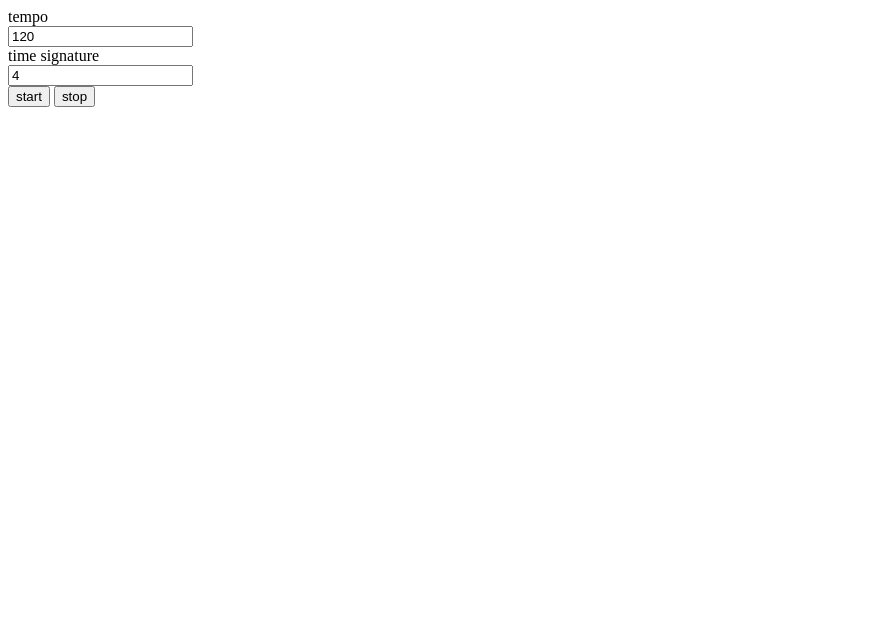
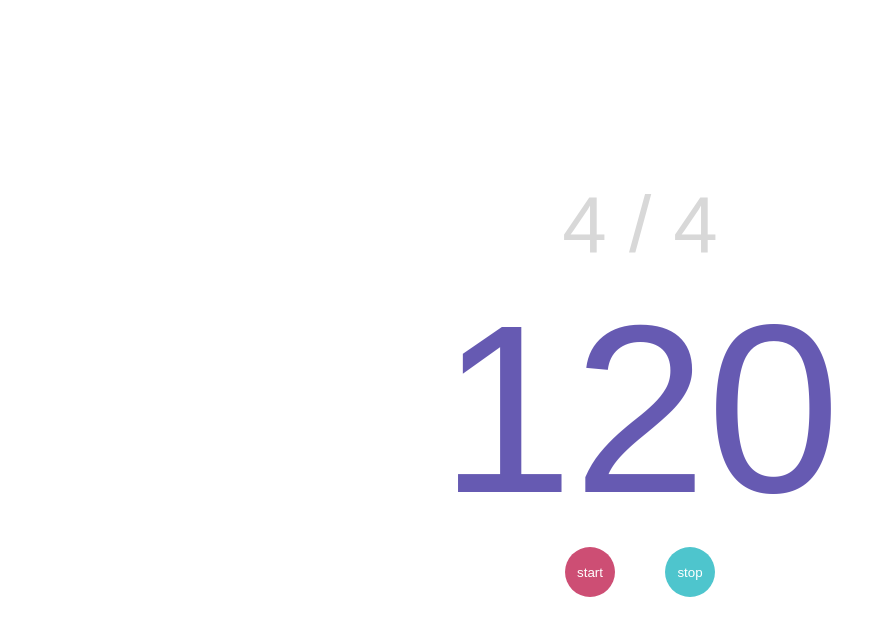
Before and after one commit to galibhassan/visual-metronome, a plain HTML site: page index.html in a window 1280 px wide. Shown: the whole page, without its empty margins (0-886 px from the left). Drawn offline with Linux system fonts and the light colour scheme.

Commit message:
add basic styling

```diff
--- a/index.html
+++ b/index.html
@@ -4,17 +4,62 @@
     <meta charset="UTF-8" />
     <meta name="viewport" content="width=device-width, initial-scale=1.0" />
     <title>Visual Metronome</title>
+
+    <style>
+      * {
+        font-family: Arial, Helvetica, sans-serif;
+        outline: none;
+      }
+      body {
+        display: flex;
+        justify-content: center;
+        align-items: center;
+      }
+      .container {
+        width: 100%;
+        height: 95vh;
+        display: flex;
+        justify-content: center;
+        align-items: center;
+        flex-direction: column;
+      }
+      .time-signature {
+        font-size: 5rem;
+        color: #d8d8d8;
+      }
+      #bpm {
+        font-size: 15rem;
+        color: #665ab2;
+      }
+      .bt {
+        border: none;
+        border-radius: 50px;
+        height: 50px;
+        width: 50px;
+        color: white;
+        cursor: pointer;
+      }
+      .button-container {
+        width: 150px;
+      }
+      #stopButton {
+        float: right;
+        background-color: #4ec5cd;
+      }
+      #startButton {
+        float: left;
+        background-color: #cd4e74;
+      }
+    </style>
   </head>
   <body>
-    <div>tempo</div>
-    <input type="number" id="bpm" />
-
-    <div>time signature</div>
-    <input type="number" id="timeSignature" />
-
-    <div>
-      <button id="startButton">start</button>
-      <button id="stopButton">stop</button>
+    <div class="container">
+      <div class="time-signature"><span id="timeSignature" contenteditable="true"></span> / 4</div>
+      <div id="bpm" contenteditable="true"></div>
+      <div class="button-container">
+        <button class="bt" id="startButton">start</button>
+        <button class="bt" id="stopButton">stop</button>
+      </div>
     </div>
 
     <script>
@@ -23,15 +68,15 @@
       const timeSignature = document.getElementById("timeSignature");
       const bpm = document.getElementById("bpm");
 
-      bpm.value = 120;
-      timeSignature.value = 4;
+      bpm.innerHTML = 120;
+      timeSignature.innerHTML = 4;
 
-      const getInterval = bpm => {
-        return (1000 * 60) / bpm;
+      const getInterval = _bpm => {
+        return (1000 * 60) / _bpm;
       };
 
-      const startMetronome = bpm => {
-        const interval = getInterval(bpm);
+      const startMetronome = _bpm => {
+        const interval = getInterval(_bpm);
         console.log(interval);
         let counter = 0;
 
@@ -57,7 +102,7 @@
 
       startButton.addEventListener("click", () => {
         clearInterval(window.myTimer);
-        startMetronome(bpm.value);
+        startMetronome(parseInt(bpm.innerHTML));
       });
     </script>
   </body>
```
